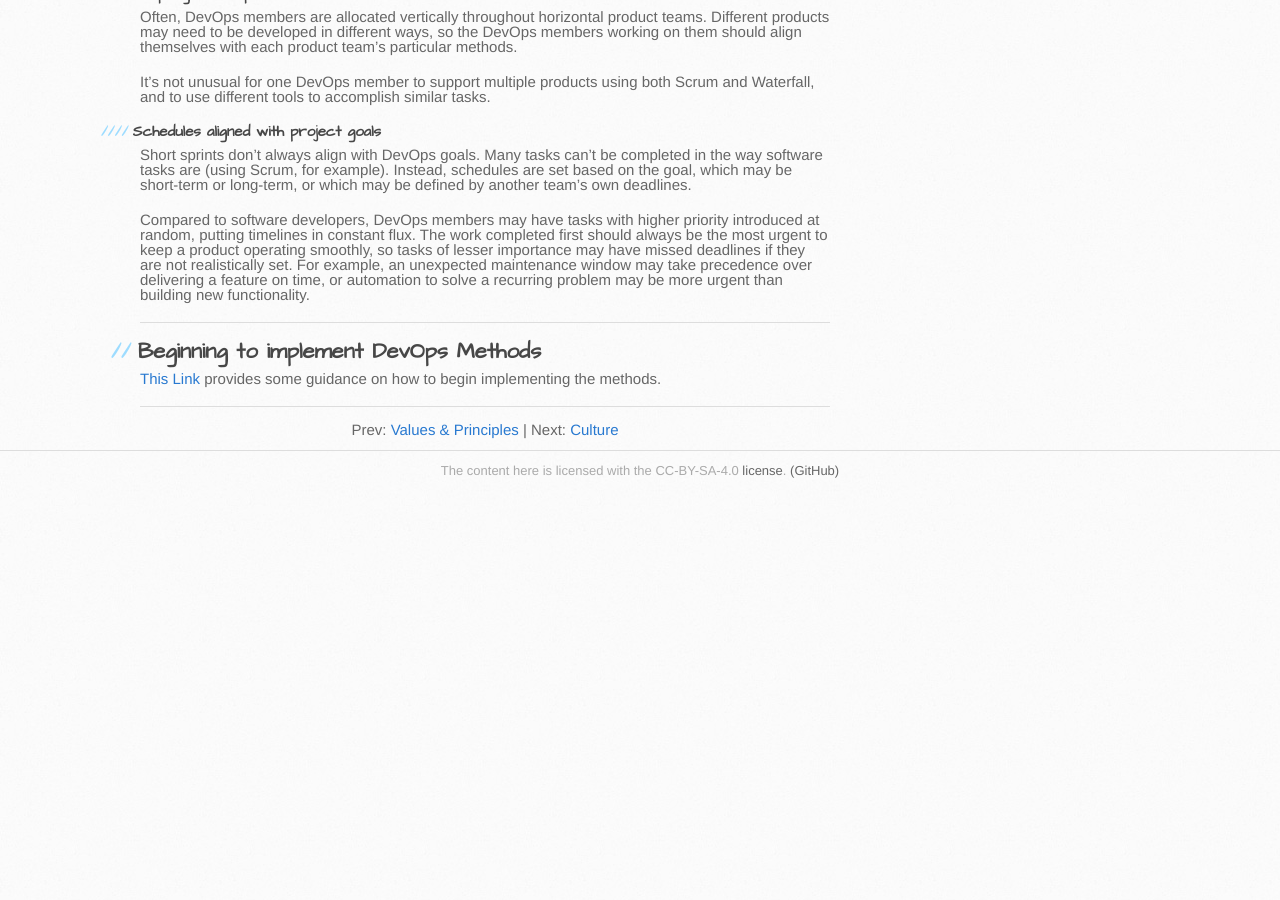
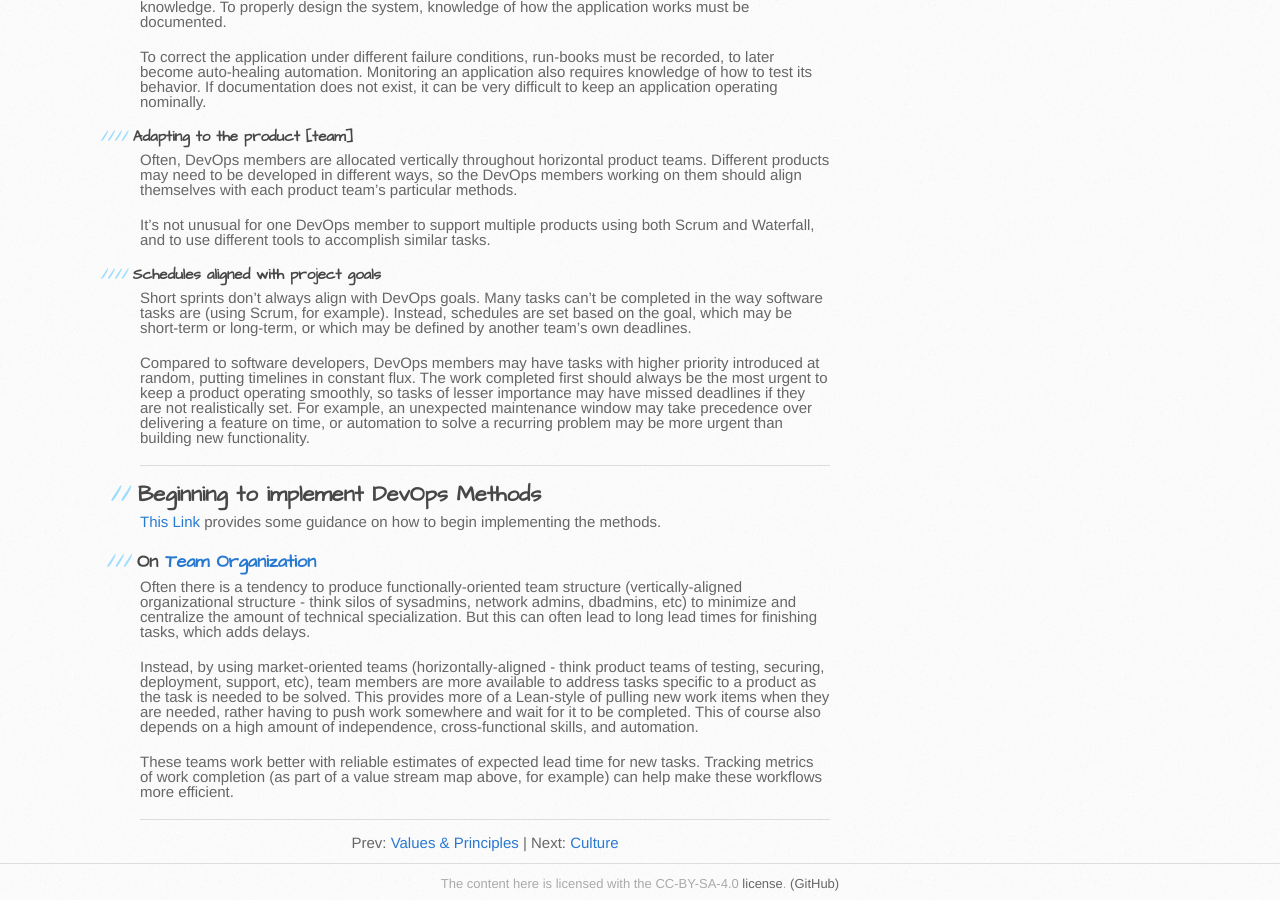
Before and after one commit to peterwwillis/devopsyoga-content, a Jekyll site: the page built from methods/index.md, in a window 1280 px wide and 900 px high, scrolled down 2247 px. Built offline with Jekyll 4.4.1, drawn with Linux system fonts in a browser that asks for light colours; our own code applies the rules of GitHub Pages for plain Markdown files; before the commit the page ends 2734 px from its top, so only the background shows below that; some of the changed text lies outside the part shown.

Commit message:
Add some content

```diff
--- a/methods/index.md
+++ b/methods/index.md
@@ -59,6 +59,11 @@
 The concept of [Autonomation][8] is to design automation that detects an error and stops a process so a human can intervene. One example includes software tests that hault deployment of a product if unexpected behavior is found. Whereas *fully-automated machines* can both detect and fix their own problems, *mostly-automated* or *pre-automated* machines can be made simpler and cheaper and allow a human to resolve a complex problem quickly.
 
 #### Value Stream Mapping
+VSM is a useful way to visualize the entire chain of events involved with a product, from the first idea to a delivered product. [The intent][10] is to identify what parts provide value, and what parts are merely wasteful.
+
+This may start with [identifying the type of value stream][11], then [identifying the teams that support it, and documenting the work done][12].
+
+One example of making a value stream map [is here][14], and [here][15] are some tips.
 
 
 ---
@@ -108,6 +113,14 @@
 ## Beginning to implement DevOps Methods
 [This Link][7] provides some guidance on how to begin implementing the methods.
 
+### On [Team Organization][13]
+Often there is a tendency to produce functionally-oriented team structure (vertically-aligned organizational structure - think silos of sysadmins, network admins, dbadmins, etc) to minimize and centralize the amount of technical specialization. But this can often lead to long lead times for finishing tasks, which adds delays.
+
+Instead, by using market-oriented teams (horizontally-aligned - think product teams of testing, securing, deployment, support, etc), team members are more available to address tasks specific to a product as the task is needed to be solved. This provides more of a Lean-style of pulling new work items when they are needed, rather having to push work somewhere and wait for it to be completed. This of course also depends on a high amount of independence, cross-functional skills, and automation.
+
+These teams work better with reliable estimates of expected lead time for new tasks. Tracking metrics of work completion (as part of a value stream map above, for example) can help make these workflows more efficient.
+
+
 [1]: https://www.bmc.com/blogs/devops-vs-agile-whats-the-difference-and-how-are-they-related/
 [2]: https://blog.docker.com/2015/05/docker-three-ways-devops/
 [3]: https://blog.docker.com/2015/06/docker-three-ways-devops-2/
```
Also changed, not shown: other parts of methods/index.md (+6 -0 lines), overview.md (+5 -2 lines).
